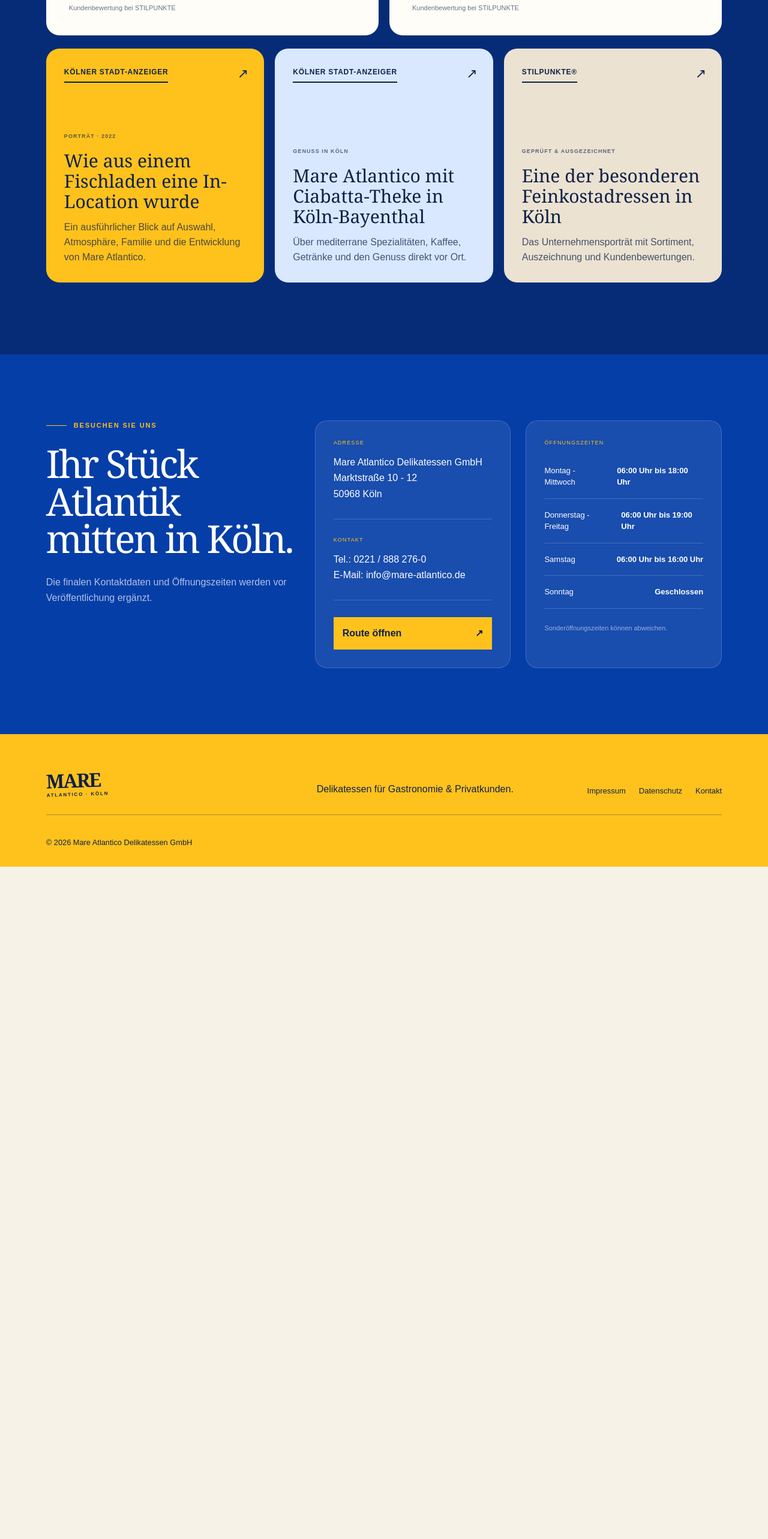
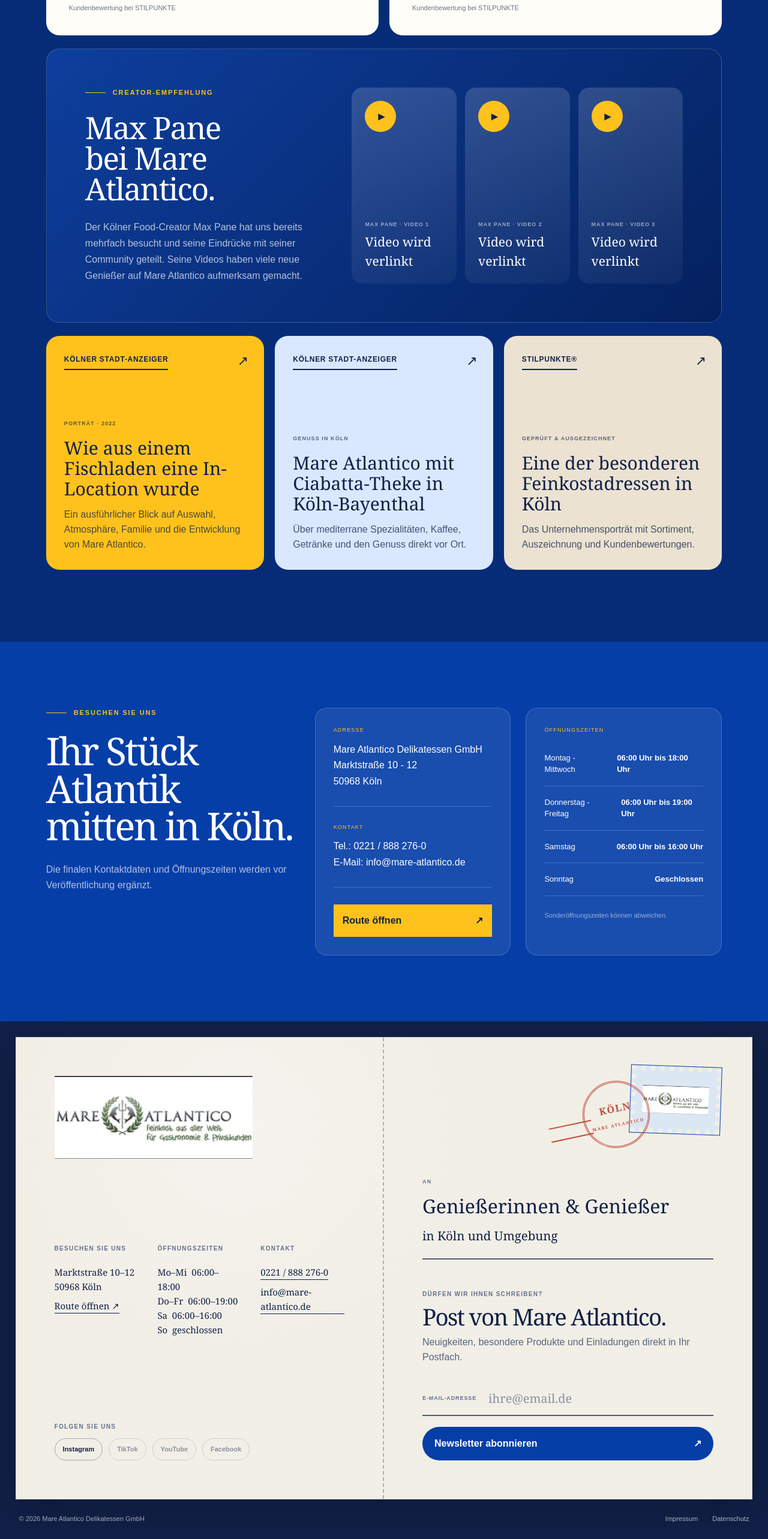
Before and after one commit to athinaags/Mare-Webspace, a Next.js app: page / in a window 1280 px wide. Shown: the part 9394-11960 px from the top of the page at 60% size. Before the commit the page ends 10839 px from the top, so only its background shows below. Built offline with nearby package versions, Linux system fonts and the light colour scheme.

Commit message:
postkarte footer

```diff
--- a/app/globals.css
+++ b/app/globals.css
@@ -162,6 +162,15 @@
 .review-card blockquote { margin: auto 0; font-family: Georgia, serif; font-size: clamp(24px, 2.3vw, 35px); line-height: 1.3; }
 .review-card > div:last-child { display: flex; flex-direction: column; gap: 5px; }
 .review-card > div:last-child span { color: #687287; font-size: 11px; }
+.creator-feature { display: grid; grid-template-columns: .8fr 1.2fr; gap: clamp(36px, 6vw, 90px); margin: 22px 0; padding: clamp(36px, 5vw, 68px); border: 1px solid rgba(255,255,255,.18); border-radius: 22px; background: linear-gradient(135deg, rgba(17,70,172,.72), rgba(5,32,91,.9)); }
+.creator-copy h3 { margin: 18px 0 24px; font-family: Georgia, serif; font-size: clamp(38px, 4vw, 60px); font-weight: 400; line-height: 1; letter-spacing: -.035em; }
+.creator-copy > p:last-child { max-width: 520px; margin: 0; color: rgba(255,255,255,.7); line-height: 1.7; }
+.creator-videos { display: grid; grid-template-columns: repeat(3, 1fr); gap: 14px; }
+.creator-video-placeholder { min-height: 280px; padding: 22px; border-radius: 18px; background: linear-gradient(160deg, rgba(255,255,255,.16), rgba(255,255,255,.04)); display: flex; flex-direction: column; justify-content: space-between; }
+.creator-play { width: 52px; height: 52px; border-radius: 50%; background: var(--yellow); color: var(--ink); display: grid; place-items: center; padding-left: 3px; font-size: 15px; }
+.creator-video-placeholder div { display: flex; flex-direction: column; gap: 7px; }
+.creator-video-placeholder small { color: rgba(255,255,255,.55); font-size: 9px; font-weight: 800; letter-spacing: .1em; text-transform: uppercase; }
+.creator-video-placeholder strong { font-family: Georgia, serif; font-size: 21px; font-weight: 400; }
 .press-grid { display: grid; grid-template-columns: repeat(3, 1fr); gap: 18px; }
 .press-card { position: relative; min-height: 390px; padding: 30px; overflow: hidden; border-radius: 22px; display: flex; flex-direction: column; justify-content: space-between; transition: transform .2s ease; }
 .press-card:hover { transform: translateY(-3px); }
@@ -183,11 +192,42 @@
 .contact-panel a { display: flex; justify-content: space-between; background: var(--yellow); color: var(--ink); padding: 15px; font-weight: 700; }
 .hours-panel > div { display: flex; justify-content: space-between; gap: 15px; padding: 17px 0; border-bottom: 1px solid rgba(255,255,255,.18); font-size: 13px; }
 .hours-panel p { font-size: 11px; opacity: .55; margin-top: 24px; }
-footer { padding: 64px clamp(24px, 6vw, 90px) 30px; display: grid; grid-template-columns: 1fr 1fr auto; gap: 30px; align-items: end; background: var(--yellow); color: var(--ink); }
-.footer-mark { color: var(--ink); }
-footer p { margin: 0; }
-footer div { display: flex; gap: 22px; font-size: 13px; }
-footer > small { grid-column: 1 / -1; padding-top: 36px; border-top: 1px solid rgba(16,32,71,.35); }
+.postcard-footer { padding: clamp(16px, 2vw, 30px); background: #102047; color: var(--ink); }
+.postcard { position: relative; display: grid; grid-template-columns: 1fr 1fr; min-height: 670px; overflow: hidden; background: #f2efe7; border: 1px solid #d7d0c2; box-shadow: 0 18px 50px rgba(0,0,0,.2); }
+.postcard:before { content: ""; position: absolute; inset: 0; pointer-events: none; opacity: .38; background-image: repeating-linear-gradient(0deg, rgba(27,42,73,.025) 0, rgba(27,42,73,.025) 1px, transparent 1px, transparent 4px), radial-gradient(circle at 30% 20%, rgba(255,255,255,.8), transparent 35%); }
+.postcard-left, .postcard-right { position: relative; z-index: 1; padding: clamp(36px, 5vw, 76px); }
+.postcard-left { display: flex; flex-direction: column; border-right: 2px dashed rgba(16,32,71,.3); }
+.postcard-logo { display: block; width: min(330px, 78%); }
+.postcard-logo img { display: block; width: 100%; height: auto; }
+.postcard-columns { display: grid; grid-template-columns: repeat(3, 1fr); gap: 32px; margin: auto 0; }
+.postcard-columns > div { display: flex; flex-direction: column; align-items: flex-start; gap: 8px; }
+.postcard-label { margin: 0 0 12px; color: #63708b; font-size: 10px; font-weight: 900; letter-spacing: .13em; text-transform: uppercase; }
+.postcard-columns p:not(.postcard-label), .postcard-columns address, .postcard-columns a { margin: 0; font-family: Georgia, serif; font-size: clamp(15px, 1.15vw, 19px); font-style: normal; line-height: 1.6; }
+.postcard-columns a { border-bottom: 1px solid currentColor; }
+.postcard-socials > div { display: flex; flex-wrap: wrap; gap: 10px; }
+.postcard-socials a, .postcard-socials span { padding: 9px 13px; border: 1px solid rgba(16,32,71,.35); border-radius: 999px; font-size: 11px; font-weight: 800; }
+.postcard-socials span { opacity: .45; cursor: default; }
+.postcard-right { display: flex; flex-direction: column; justify-content: flex-end; }
+.postcard-stamp { position: absolute; top: 48px; right: 52px; width: 150px; height: 112px; padding: 22px 12px; display: grid; place-items: center; background: #dce7f4; border: 8px dotted #f2efe7; outline: 1px solid var(--blue); transform: rotate(2deg); }
+.postcard-stamp img { width: 100%; height: auto; }
+.postmark { position: absolute; top: 72px; right: 170px; width: 112px; height: 112px; padding-top: 31px; border: 3px double #c24b38; border-radius: 50%; color: #c24b38; font-family: Georgia, serif; font-weight: 700; letter-spacing: .1em; text-align: center; transform: rotate(-12deg); }
+.postmark:after { content: ""; position: absolute; left: -62px; top: 50%; width: 72px; height: 24px; border-top: 2px solid #c24b38; border-bottom: 2px solid #c24b38; }
+.postmark small { font-size: 7px; }
+.postcard-address { display: flex; flex-direction: column; gap: 10px; margin: 170px 0 auto; padding-bottom: 22px; border-bottom: 2px solid rgba(16,32,71,.7); font-family: Georgia, serif; }
+.postcard-address span:first-child { color: #63708b; font-family: Arial, sans-serif; font-size: 9px; font-weight: 900; letter-spacing: .13em; text-transform: uppercase; }
+.postcard-address strong { font-size: clamp(25px, 2.5vw, 40px); font-weight: 400; }
+.postcard-address span:last-child { font-size: clamp(18px, 1.6vw, 26px); }
+.newsletter { margin-top: 50px; }
+.newsletter h2 { margin: 0 0 10px; font-family: Georgia, serif; font-size: clamp(30px, 3vw, 48px); font-weight: 400; }
+.newsletter > p:not(.postcard-label) { margin: 0 0 28px; color: #59657e; line-height: 1.6; }
+.newsletter label { display: grid; grid-template-columns: auto 1fr; gap: 20px; align-items: center; border-bottom: 2px solid rgba(16,32,71,.72); }
+.newsletter label span { color: #63708b; font-size: 9px; font-weight: 900; letter-spacing: .1em; text-transform: uppercase; }
+.newsletter input { min-width: 0; padding: 14px 0; border: 0; outline: 0; background: transparent; color: var(--ink); font: 20px Georgia, serif; }
+.newsletter input::placeholder { color: #8892a4; }
+.newsletter button { width: 100%; margin-top: 18px; padding: 16px 20px; border: 0; border-radius: 999px; background: var(--blue); color: white; display: flex; justify-content: space-between; align-items: center; font-weight: 800; cursor: pointer; }
+.footer-legal { padding: 24px 6px 0; display: flex; justify-content: space-between; gap: 25px; color: rgba(255,255,255,.65); }
+.footer-legal div { display: flex; gap: 24px; }
+.footer-legal a, .footer-legal small { font-size: 11px; }
 
 @media (max-width: 900px) {
   .site-header { height: 78px; grid-template-columns: 1fr auto; }
@@ -213,11 +253,15 @@
   .chef-quote, .chef-video { min-height: 460px; }
   .history { gap: 50px; }
   .voices-heading { grid-template-columns: 1fr; gap: 30px; }
+  .creator-feature { grid-template-columns: 1fr; }
   .press-grid { grid-template-columns: 1fr; }
   .press-card { min-height: 330px; }
   .visit { grid-template-columns: 1fr 1fr; }
   .visit > div:first-child { grid-column: 1 / -1; margin-bottom: 20px; }
-  footer { grid-template-columns: 1fr 1fr; }
+  .postcard { grid-template-columns: 1fr; }
+  .postcard-left { border-right: 0; border-bottom: 2px dashed rgba(16,32,71,.3); }
+  .postcard-columns { margin: 80px 0; }
+  .postcard-right { min-height: 650px; }
 }
 
 @media (max-width: 600px) {
@@ -257,10 +301,19 @@
   .voices { padding: 85px 22px; }
   .review-grid { grid-template-columns: 1fr; }
   .review-card { min-height: 290px; padding: 28px; }
+  .creator-feature { padding: 30px 22px; }
+  .creator-videos { grid-template-columns: 1fr; }
+  .creator-video-placeholder { min-height: 210px; }
   .visit { grid-template-columns: 1fr; padding: 85px 22px; }
   .visit > div:first-child { grid-column: auto; }
-  footer { grid-template-columns: 1fr; }
-  footer div { flex-wrap: wrap; }
+  .postcard-footer { padding: 10px; }
+  .postcard-left, .postcard-right { padding: 32px 24px; }
+  .postcard-columns { grid-template-columns: 1fr; gap: 34px; margin: 60px 0; }
+  .postcard-stamp { top: 30px; right: 25px; width: 120px; height: 90px; }
+  .postmark { top: 50px; right: 130px; width: 85px; height: 85px; padding-top: 22px; font-size: 12px; }
+  .postcard-address { margin-top: 145px; }
+  .newsletter label { grid-template-columns: 1fr; gap: 0; }
+  .footer-legal { flex-direction: column; }
 }
 
 @media (prefers-reduced-motion: reduce) {
--- a/app/page.tsx
+++ b/app/page.tsx
@@ -243,6 +243,25 @@
           </article>
         </div>
 
+        <article className="creator-feature">
+          <div className="creator-copy">
+            <p className="eyebrow yellow">Creator-Empfehlung</p>
+            <h3>Max Pane<br />bei Mare Atlantico.</h3>
+            <p>Der Kölner Food-Creator Max Pane hat uns bereits mehrfach besucht und seine Eindrücke mit seiner Community geteilt. Seine Videos haben viele neue Genießer auf Mare Atlantico aufmerksam gemacht.</p>
+          </div>
+          <div className="creator-videos" aria-label="Videos von Max Pane über Mare Atlantico">
+            {[1, 2, 3].map((video) => (
+              <div className="creator-video-placeholder" key={video}>
+                <span className="creator-play" aria-hidden="true">▶</span>
+                <div>
+                  <small>Max Pane · Video {video}</small>
+                  <strong>Video wird verlinkt</strong>
+                </div>
+              </div>
+            ))}
+          </div>
+        </article>
+
         <div className="press-grid">
           <a className="press-card press-ksta" href="https://www.ksta.de/koeln/am-koelner-grossmarkt-fischladen-ist-in-location-175608" target="_blank" rel="noreferrer">
             <span className="press-source">Kölner Stadt-Anzeiger</span>
@@ -283,11 +302,70 @@
         </div>
       </section>
 
-      <footer>
-        <a className="wordmark footer-mark" href="#start"><span className="wordmark-main">MARE</span><span className="wordmark-sub">ATLANTICO · KÖLN</span></a>
-        <p>Delikatessen für Gastronomie &amp; Privatkunden.</p>
-        <div><a href="#">Impressum</a><a href="#">Datenschutz</a><a href="#kontakt">Kontakt</a></div>
-        <small>© 2026 Mare Atlantico Delikatessen GmbH</small>
+      <footer className="postcard-footer">
+        <div className="postcard">
+          <div className="postcard-left">
+            <a className="postcard-logo" href="#start" aria-label="Zurück zum Seitenanfang">
+              <img src="/mare-atlantico-logo.png" alt="Mare Atlantico" />
+            </a>
+
+            <div className="postcard-columns">
+              <div>
+                <p className="postcard-label">Besuchen Sie uns</p>
+                <address>Marktstraße 10–12<br />50968 Köln</address>
+                <a href="https://maps.google.com/?q=Marktstra%C3%9Fe+10-12+50968+K%C3%B6ln" target="_blank" rel="noreferrer">Route öffnen ↗</a>
+              </div>
+              <div>
+                <p className="postcard-label">Öffnungszeiten</p>
+                <p>Mo–Mi&nbsp; 06:00–18:00<br />Do–Fr&nbsp; 06:00–19:00<br />Sa&nbsp; 06:00–16:00<br />So&nbsp; geschlossen</p>
+              </div>
+              <div>
+                <p className="postcard-label">Kontakt</p>
+                <a href="tel:+492218882760">0221 / 888 276-0</a>
+                <a href="mailto:info@mare-atlantico.de">info@mare-atlantico.de</a>
+              </div>
+            </div>
+
+            <div className="postcard-socials">
+              <p className="postcard-label">Folgen Sie uns</p>
+              <div>
+                <a href="https://www.instagram.com/mareatlantico/" target="_blank" rel="noreferrer">Instagram</a>
+                <span aria-label="TikTok-Link wird ergänzt">TikTok</span>
+                <span aria-label="YouTube-Link wird ergänzt">YouTube</span>
+                <span aria-label="Facebook-Link wird ergänzt">Facebook</span>
+              </div>
+            </div>
+          </div>
+
+          <div className="postcard-right">
+            <div className="postcard-stamp" aria-hidden="true">
+              <img src="/mare-atlantico-logo.png" alt="" />
+            </div>
+            <div className="postmark" aria-hidden="true">KÖLN<br /><small>MARE ATLANTICO</small></div>
+
+            <div className="postcard-address">
+              <span>An</span>
+              <strong>Genießerinnen &amp; Genießer</strong>
+              <span>in Köln und Umgebung</span>
+            </div>
+
+            <form className="newsletter">
+              <p className="postcard-label">Dürfen wir Ihnen schreiben?</p>
+              <h2>Post von Mare Atlantico.</h2>
+              <p>Neuigkeiten, besondere Produkte und Einladungen direkt in Ihr Postfach.</p>
+              <label>
+                <span>E-Mail-Adresse</span>
+                <input type="email" name="email" placeholder="ihre@email.de" autoComplete="email" required />
+              </label>
+              <button type="submit">Newsletter abonnieren <Arrow /></button>
+            </form>
+          </div>
+        </div>
+
+        <div className="footer-legal">
+          <small>© 2026 Mare Atlantico Delikatessen GmbH</small>
+          <div><a href="#">Impressum</a><a href="#">Datenschutz</a></div>
+        </div>
       </footer>
     </main>
   );
```
